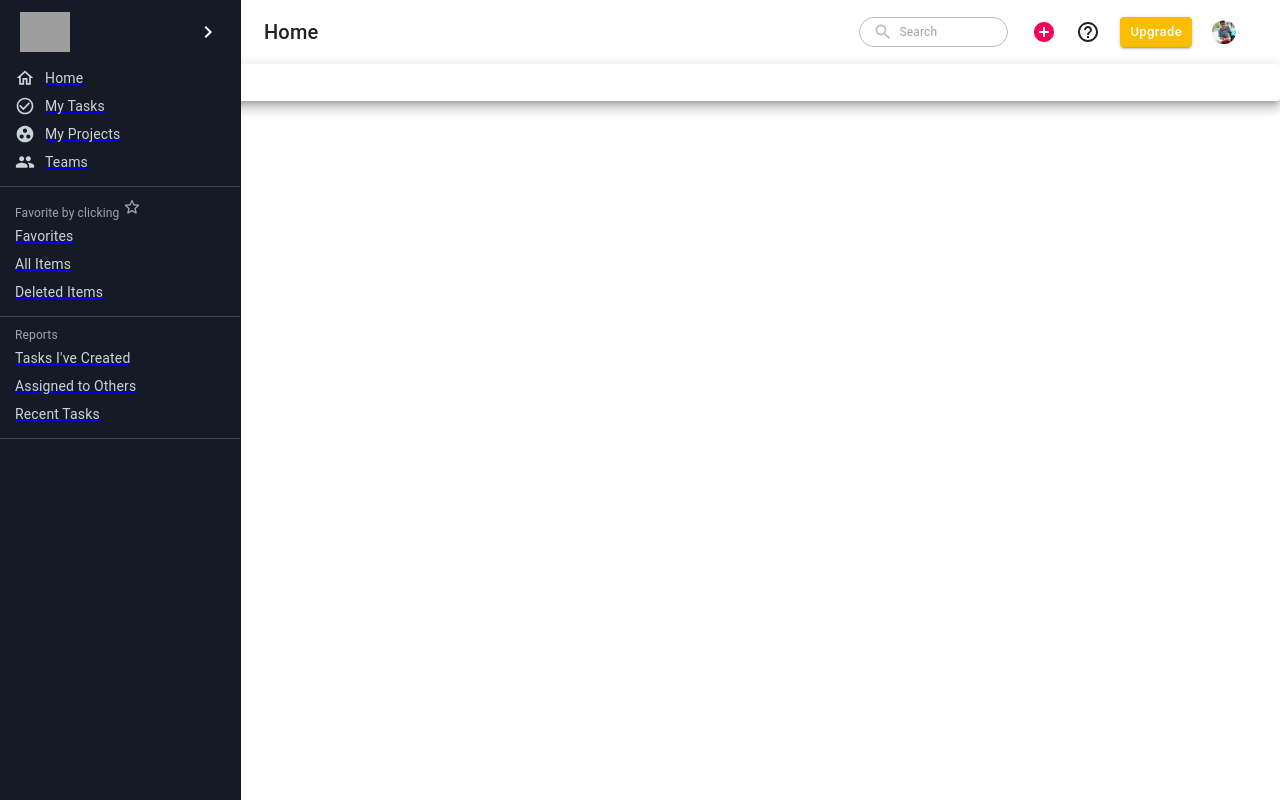
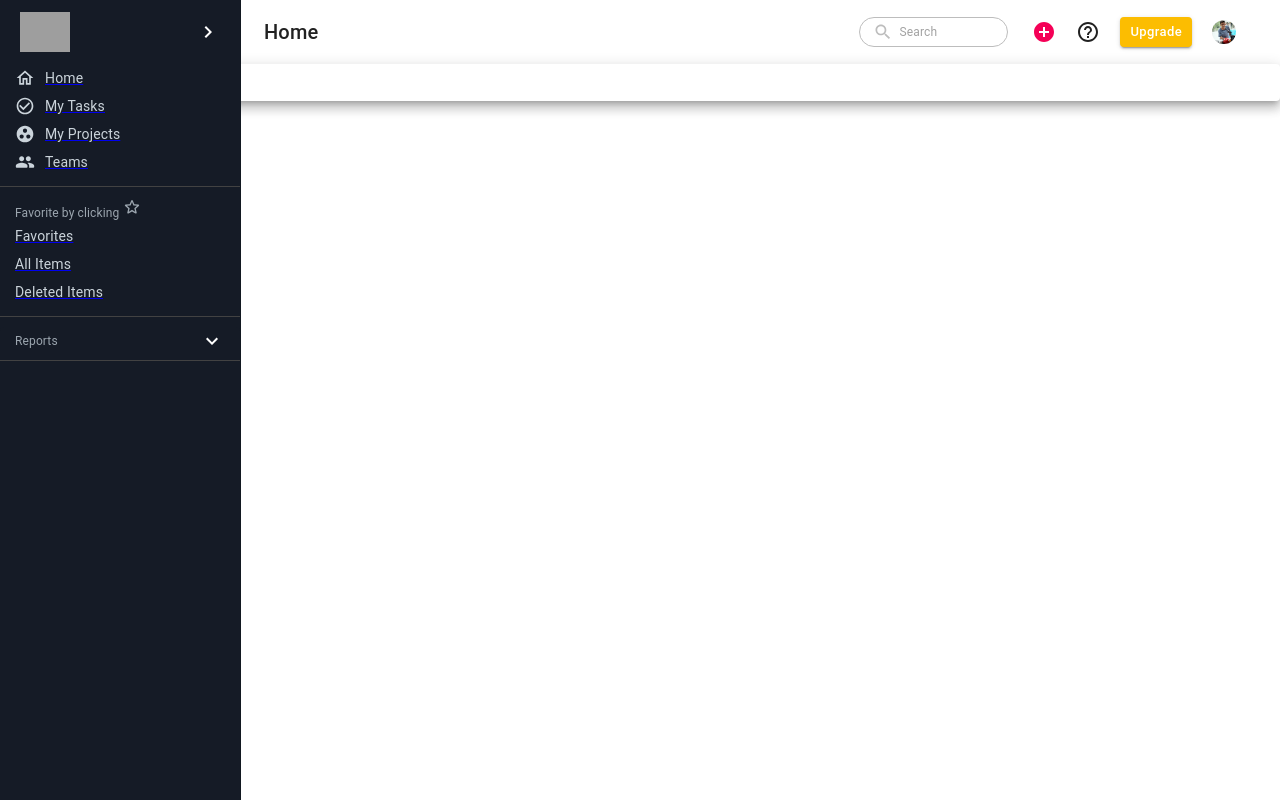
Before and after one commit to jayesh-kaza/Project-Management-App, a React (Create React App) app in the folder clientApp/: page / in a window 1280 px wide. Built offline with nearby package versions, Linux system fonts and the light colour scheme; grey boxes are pictures that could not be loaded; the HTML template or start-up script is replaced by a standard one.

Commit message:
add expansion pane

```diff
--- a/clientApp/src/Components/Molecules/DisplayList/index.js
+++ b/clientApp/src/Components/Molecules/DisplayList/index.js
@@ -57,7 +57,6 @@ const DisplayList = (props) => {
                         </ListItem>
                     </Link>
                 ))}
-            <FullDivider space='10px' color='#424242' />
         </List>
     )
 }
--- a/clientApp/src/Components/Organism/SideBar/index.js
+++ b/clientApp/src/Components/Organism/SideBar/index.js
@@ -1,5 +1,9 @@
 import React from "react";
 import { makeStyles } from "@material-ui/core/styles";
+import ExpansionPanel from '@material-ui/core/ExpansionPanel';
+import ExpandMoreIcon from '@material-ui/icons/ExpandMore';
+import ExpansionPanelSummary from '@material-ui/core/ExpansionPanelSummary';
+import ExpansionPanelDetails from '@material-ui/core/ExpansionPanelDetails';
 import {
     Drawer,
     IconButton,
@@ -14,9 +18,14 @@ import Logo from "../../Molecules/Logo";
 import DisplayListWithIcon from "../../Molecules/DisplayListWithIcon";
 import DisplayList from '../../Molecules/DisplayList'
 import StarBorderRoundedIcon from '@material-ui/icons/StarBorderRounded';
+import FullDivider from "../../Atoms/Divider";
 
 const drawerWidth = 240;
 const useStyles = makeStyles(theme => ({
+    detail: {
+        display: "flex",
+        flexGrow: 1
+    },
     root: {
         display: "flex"
     },
@@ -50,6 +59,15 @@ const useStyles = makeStyles(theme => ({
             duration: theme.transitions.duration.enteringScreen
         }),
         marginLeft: 0
+    },
+    expansionpanel: {
+        paddingLeft: '0px',
+        paddingRight: '0px',
+    },
+    summary: {
+        paddingLeft: '0px',
+        marginBottom: '-20px',
+        marginTop: '-20px'
     }
 }));
 
@@ -96,9 +114,39 @@ function SideBar({ open, handleDrawerClose, routes }) {
             </div>
             <DisplayListWithIcon items={items} />
             <Typography style={{ paddingLeft: '15px', color: '#9ca6af', fontSize: '12px' }} variant='body2' >Favorite by clicking {star} </Typography>
+
             <DisplayList items={list1} />
-            <Typography style={{ paddingLeft: '15px', color: '#9ca6af', fontSize: '12px' }} variant='body2' >Reports</Typography>
-            <DisplayList items={list2} />
+            <FullDivider space='10px' color='#424242' />
+            <div style={{ display: 'flex', flexDirection: 'column', flexWrap: 'nowrap', justifyContent: 'flex-start' }}>
+                <ExpansionPanel
+                    elevation='none'
+                    style={{
+                        backgroundColor: "#151b26",
+                    }}
+                >
+                    <ExpansionPanelSummary style={{
+                        paddingLeft: '0px',
+                        marginBottom: '-10px',
+                        marginTop: '-10px'
+                    }}
+                        expandIcon={<ExpandMoreIcon
+                            style={{
+                                color: "white",
+                                backgroundColor: 'transparent', outline: "0",
+                            }} />}
+                        aria-controls="panel1a-content"
+                        id="panel1a-header"
+                        className={classes.expansionpanelsummary}
+                    >
+                        <Typography style={{ paddingLeft: '15px', color: '#9ca6af', fontSize: '12px' }} variant='body2' >Reports</Typography>
+                    </ExpansionPanelSummary >
+
+                    <ExpansionPanelDetails className={classes.detail} style={{ paddingLeft: '0px', paddingTop: '0px', paddingBottom: '0px', marginBottom: '-10px' }}>
+                        <DisplayList items={list2} />
+                    </ExpansionPanelDetails>
+                </ExpansionPanel>
+                <FullDivider space='5px' color='#424242' />
+            </div>
         </Drawer>
     );
 }
```
